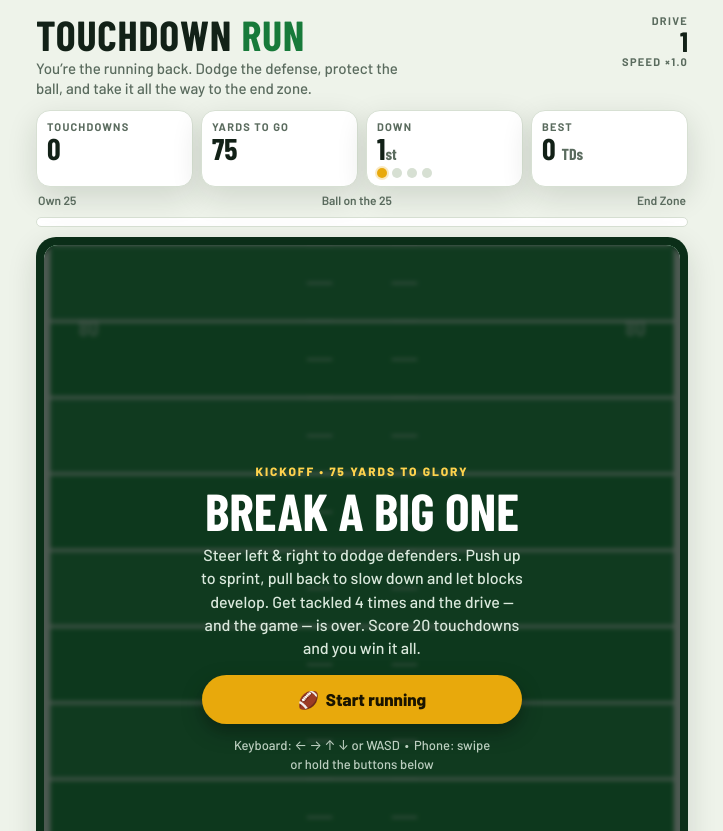
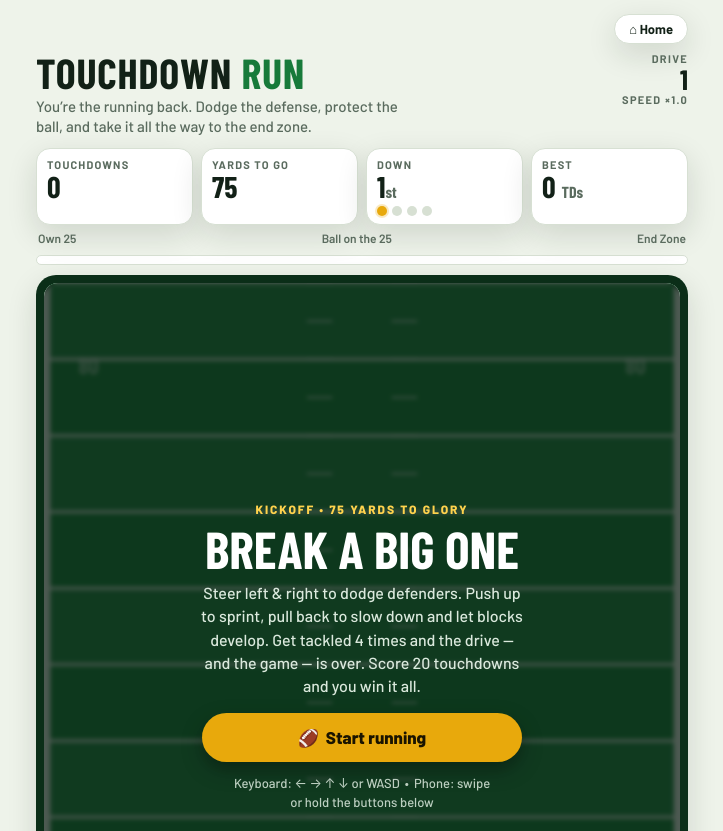
Before and after one commit to jesuslovestyler/Touchdown-run, a plain HTML site: page index.html in a window 1280 px wide. Shown: the top 831 px of the page, without its empty margins (278-1001 px from the left). Drawn offline with nearby package versions, Linux system fonts and the light colour scheme; a web font is replaced by a local one.

Commit message:
Site standard: Home button and analytics

```diff
--- a/index.html
+++ b/index.html
@@ -27,6 +27,9 @@
 html,body{margin:0;padding:0;background:var(--bg);color:var(--ink);font-family:"Barlow",system-ui,-apple-system,Segoe UI,Roboto,sans-serif;-webkit-tap-highlight-color:transparent}
 button{font:inherit;cursor:pointer}
 .wrap{max-width:680px;margin:0 auto;padding:14px 14px 28px}
+.home-row{display:flex;justify-content:flex-end;margin-bottom:8px}
+.home-pill{display:inline-block;background:var(--panel);border:1px solid var(--line);border-radius:999px;padding:6px 14px;font-size:13px;font-weight:700;color:var(--ink);text-decoration:none;box-shadow:var(--shadow)}
+.home-pill:active{transform:scale(.97)}
 .topbar{display:flex;align-items:flex-start;justify-content:space-between;gap:12px;margin-bottom:10px}
 h1{font-family:"Barlow Condensed",sans-serif;font-size:42px;line-height:.9;letter-spacing:.02em;margin:2px 0 4px;text-transform:uppercase}
 h1 span{color:var(--green)}
@@ -85,6 +88,7 @@
 </head>
 <body>
 <div class="wrap">
+  <div class="home-row"><a class="home-pill" href="https://jesuslovestyler.com/">⌂ Home</a></div>
   <div class="topbar">
     <div>
       <h1>Touchdown <span>Run</span></h1>
@@ -740,5 +744,6 @@
   });
 })();
 </script>
+<script data-goatcounter="https://jesuslovestyler.goatcounter.com/count" async src="//gc.zgo.at/count.js"></script>
 </body>
 </html>
```
